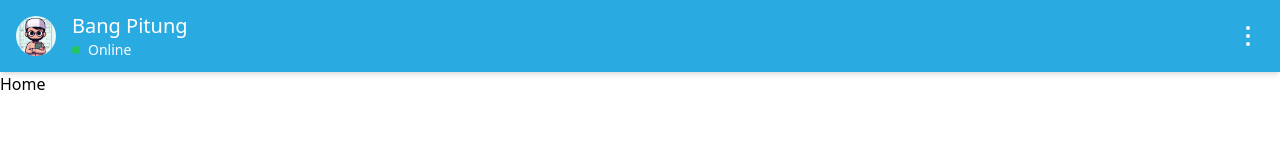
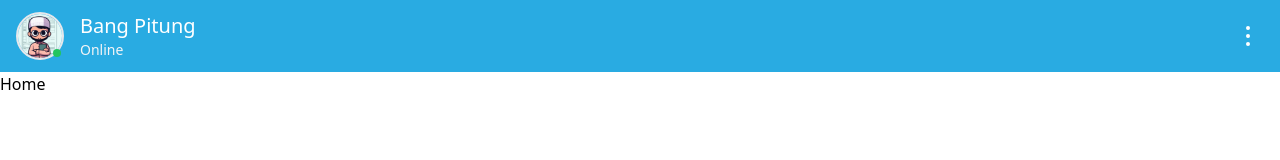
Before and after one commit to fikrialwan/chat-bpt, a React (Vite) app: page / in a window 1280 px wide. Shown: the top 160 px of the page. Built offline with nearby package versions, Linux system fonts and the light colour scheme.

Commit message:
feat: some adjustment ui header

```diff
--- a/src/component/layout/header.tsx
+++ b/src/component/layout/header.tsx
@@ -3,15 +3,18 @@ import ThreeDotsIcon from "../icons/three-dots";
 
 const Header = () => {
   return (
-    <header className="py-3 px-4 bg-[#29ABE2] flex flex-row justify-between items-center shadow-md text-white">
+    <header className="py-3 px-4 bg-primaryBlue flex flex-row justify-between items-center shadow-md text-white">
       <div className="flex flex-row gap-4 justify-start items-center">
-        <img src={profile} className="w-10 h-10 rounded-full" />
+        <div className="w-12 h-12 relative">
+          <img
+            src={profile}
+            className="w-12 h-12 rounded-full border-2 outline-white"
+          />
+          <span className="w-2 h-2 bg-green-500 rounded-full m-0 absolute bottom-[3px] right-[3px]" />
+        </div>
         <div className="flex flex-col align-baseline justify-start">
           <h1 className="text-xl font-normal">Bang Pitung</h1>
-          <div className="flex flex-row justify-start items-center gap-2">
-            <span className="w-2 h-2 bg-green-500 rounded-full m-0" />{" "}
-            <p className="text-sm">Online</p>
-          </div>
+          <p className="text-sm text-gray-100">Online</p>
         </div>
       </div>
       <ThreeDotsIcon className="w-8 h-8" />
--- a/src/component/layout/index.tsx
+++ b/src/component/layout/index.tsx
@@ -9,7 +9,7 @@ const Layout = ({ children }: PropsType) => {
   return (
     <div>
       <Header />
-      <main>{children}</main>
+      <main className="bg-white">{children}</main>
     </div>
   );
 };
--- a/tailwind.config.js
+++ b/tailwind.config.js
@@ -2,7 +2,11 @@
 export default {
   content: ["./index.html", "./src/**/*.{js,ts,jsx,tsx}"],
   theme: {
-    extend: {},
+    extend: {
+      colors: {
+        primaryBlue: "#29ABE2",
+      },
+    },
   },
   plugins: [],
 };
```
